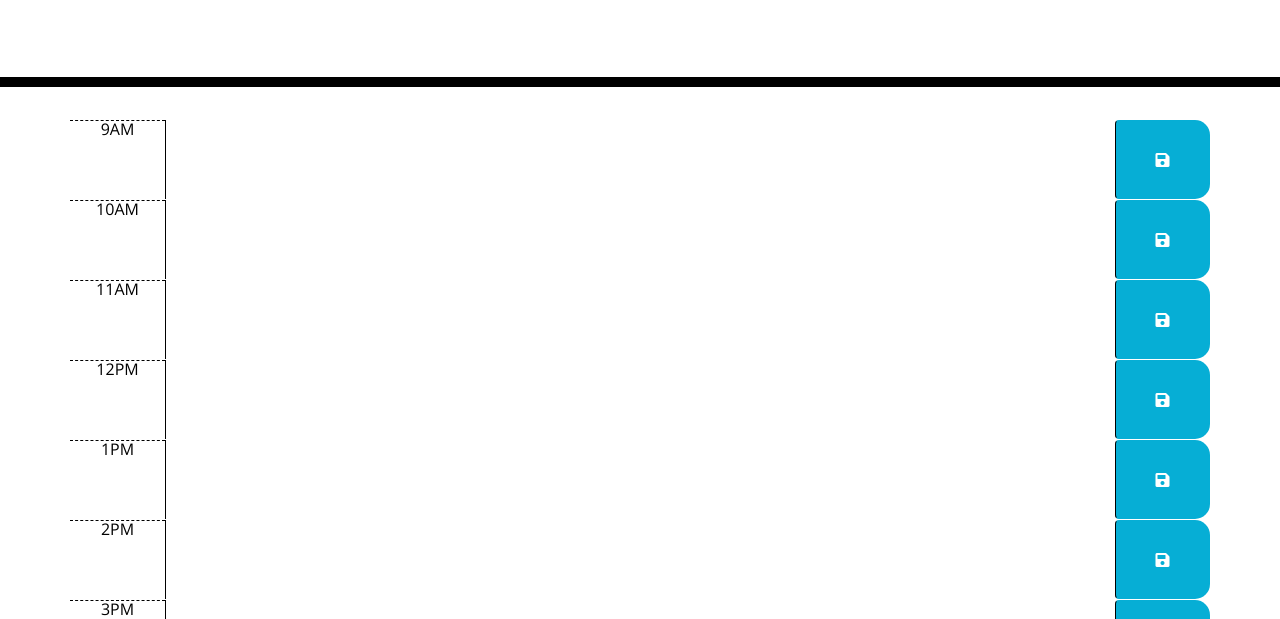
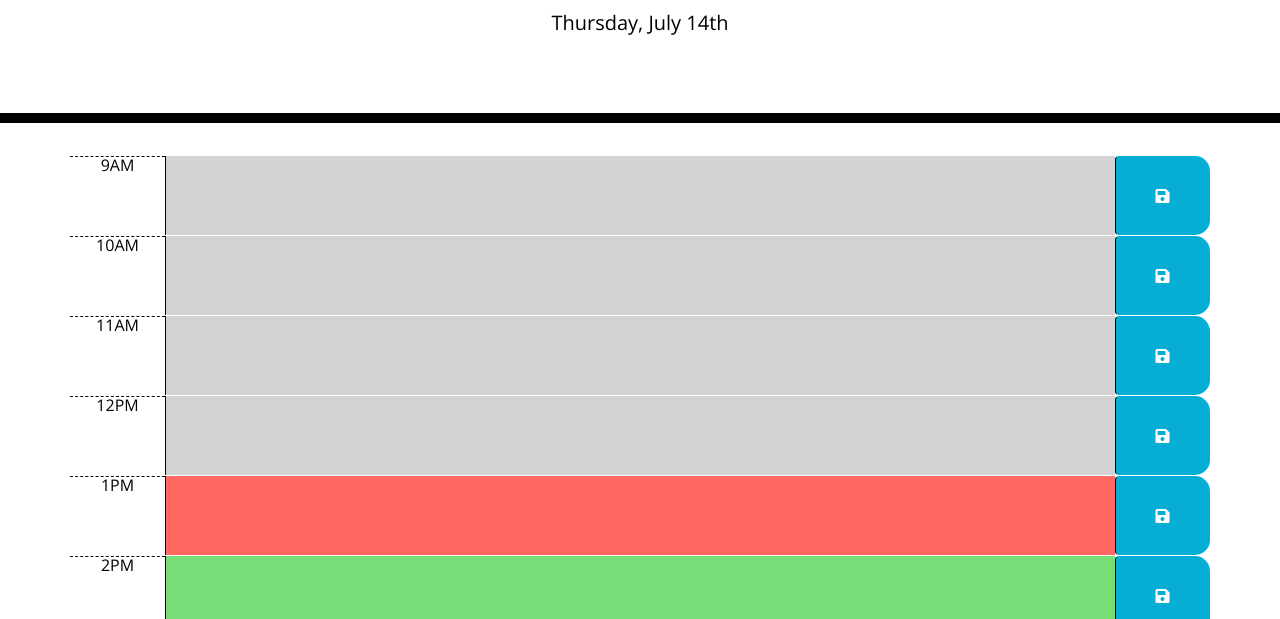
Before and after one commit to Bnahian/Work-Day-Scheduler, a plain HTML site: page Develop/index.html in a window 1280 px wide. Shown: the part 181-800 px from the top of the page. Drawn offline with nearby package versions, Linux system fonts and the light colour scheme; files that its build step writes are made by us from their sources.

```diff
--- a/Develop/index.html
+++ b/Develop/index.html
@@ -18,7 +18,7 @@
       href="https://fonts.googleapis.com/css?family=Open+Sans&display=swap"
       rel="stylesheet"
     />
-    <link rel="stylesheet" href="./Assets/style.css"/>
+    <link rel="stylesheet" href="../Assets/style.css"/>
     <title>Work Day Scheduler</title>
   </head>
 
@@ -81,6 +81,6 @@
     <script src="https://code.jquery.com/jquery-3.4.1.min.js"></script>
     <script src="https://cdnjs.cloudflare.com/ajax/libs/jquery/3.2.1/jquery.min.js"></script>
     <script src="https://cdnjs.cloudflare.com/ajax/libs/moment.js/2.24.0/moment.min.js"></script>
-    <script src="./assets/script.js"></script>
+    <script src="../assets/script.js"></script>
   </body>
 </html>
```
